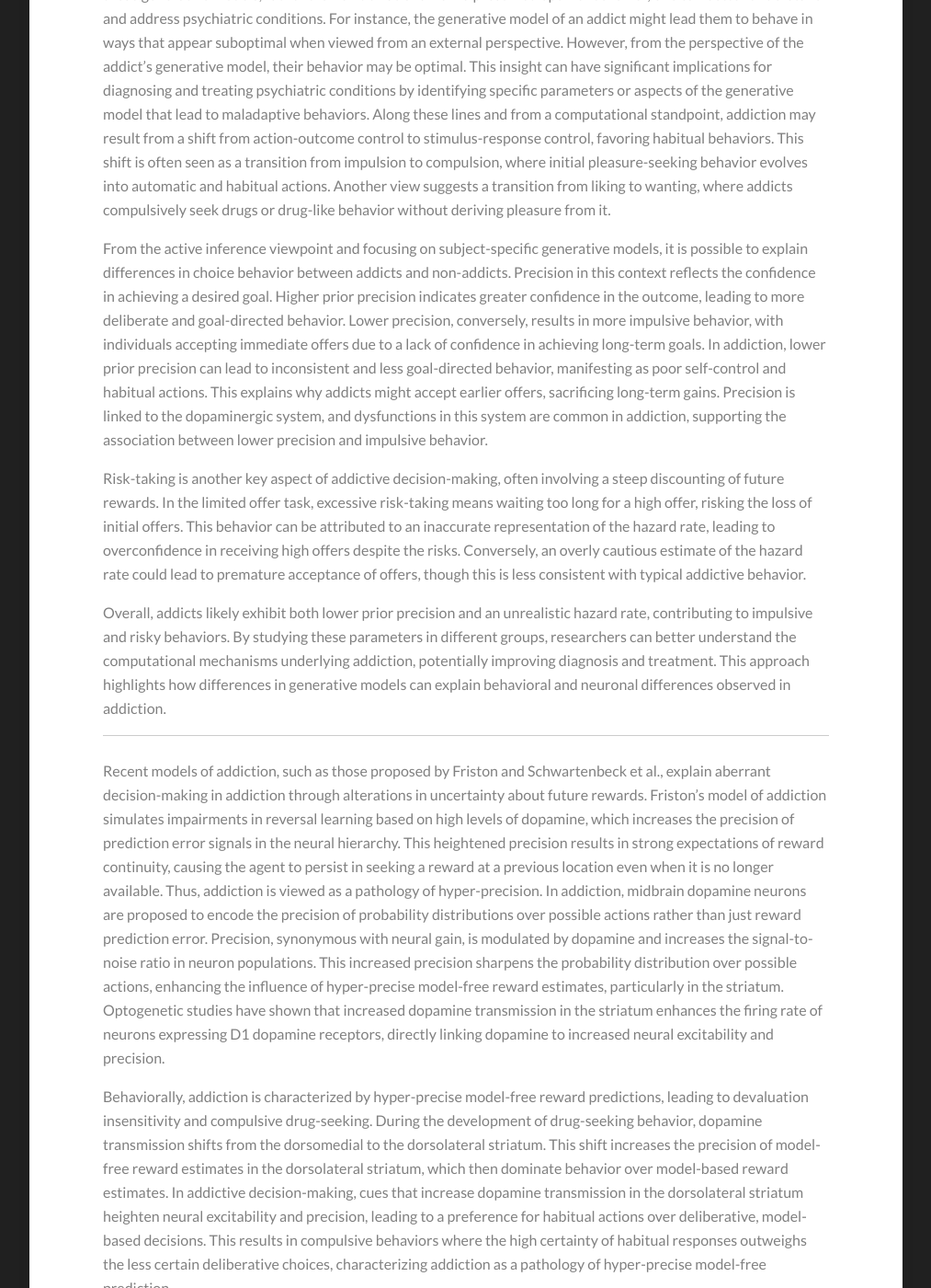
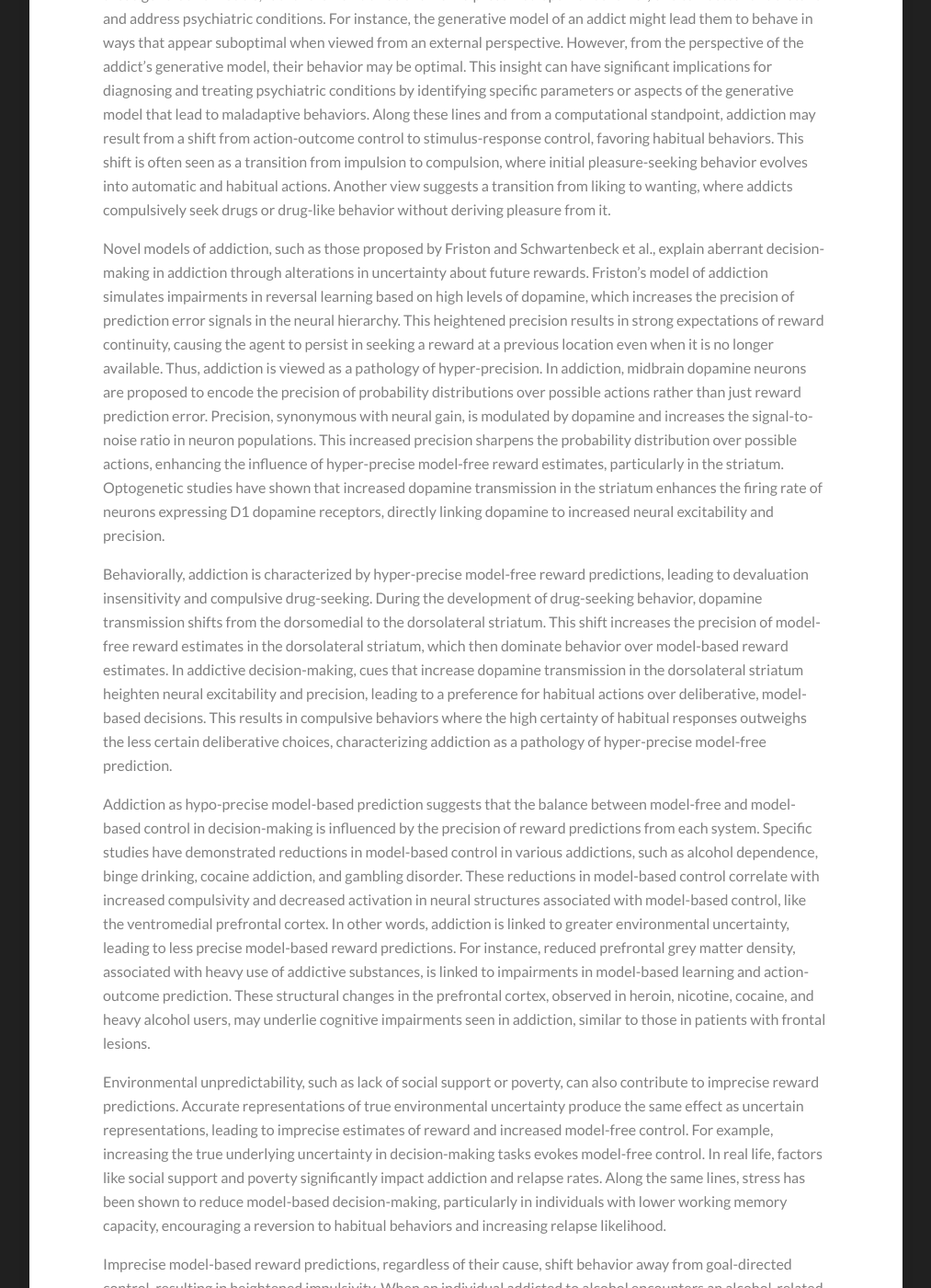
Before and after one commit to Kamran-Afzali/Kamran-Afzali.github.io, a Jekyll site: the page built from _posts/2025-10-25-FEP_SUD.md, in a window 1280 px wide and 1400 px high, scrolled down 2110 px. Shown: the whole window at 92% size, without its empty margins (133-1146 px from the left). Built offline with Jekyll 4.4.1, drawn with Linux system fonts in a browser that asks for light colours; our own code applies the rules of GitHub Pages for plain Markdown files.

Commit message:
Update 2025-10-25-FEP_SUD.md

```diff
--- a/_posts/2025-10-25-FEP_SUD.md
+++ b/_posts/2025-10-25-FEP_SUD.md
@@ -21,15 +21,7 @@ Suboptimal behavior can arise from two potential causes: failures in the inferen
 
 
 
-From the active inference viewpoint and focusing on subject-specific generative models, it is possible to explain differences in choice behavior between addicts and non-addicts. Precision in this context reflects the confidence in achieving a desired goal. Higher prior precision indicates greater confidence in the outcome, leading to more deliberate and goal-directed behavior. Lower precision, conversely, results in more impulsive behavior, with individuals accepting immediate offers due to a lack of confidence in achieving long-term goals. In addiction, lower prior precision can lead to inconsistent and less goal-directed behavior, manifesting as poor self-control and habitual actions. This explains why addicts might accept earlier offers, sacrificing long-term gains. Precision is linked to the dopaminergic system, and dysfunctions in this system are common in addiction, supporting the association between lower precision and impulsive behavior.
-
-Risk-taking is another key aspect of addictive decision-making, often involving a steep discounting of future rewards. In the limited offer task, excessive risk-taking means waiting too long for a high offer, risking the loss of initial offers. This behavior can be attributed to an inaccurate representation of the hazard rate, leading to overconfidence in receiving high offers despite the risks. Conversely, an overly cautious estimate of the hazard rate could lead to premature acceptance of offers, though this is less consistent with typical addictive behavior.
-
-Overall, addicts likely exhibit both lower prior precision and an unrealistic hazard rate, contributing to impulsive and risky behaviors. By studying these parameters in different groups, researchers can better understand the computational mechanisms underlying addiction, potentially improving diagnosis and treatment. This approach highlights how differences in generative models can explain behavioral and neuronal differences observed in addiction.
-
-______________________________________
-
-Recent models of addiction, such as those proposed by Friston and Schwartenbeck et al., explain aberrant decision-making in addiction through alterations in uncertainty about future rewards. Friston's model of addiction simulates impairments in reversal learning based on high levels of dopamine, which increases the precision of prediction error signals in the neural hierarchy. This heightened precision results in strong expectations of reward continuity, causing the agent to persist in seeking a reward at a previous location even when it is no longer available. Thus, addiction is viewed as a pathology of hyper-precision. In addiction, midbrain dopamine neurons are proposed to encode the precision of probability distributions over possible actions rather than just reward prediction error. Precision, synonymous with neural gain, is modulated by dopamine and increases the signal-to-noise ratio in neuron populations. This increased precision sharpens the probability distribution over possible actions, enhancing the influence of hyper-precise model-free reward estimates, particularly in the striatum. Optogenetic studies have shown that increased dopamine transmission in the striatum enhances the firing rate of neurons expressing D1 dopamine receptors, directly linking dopamine to increased neural excitability and precision.
+Novel models of addiction, such as those proposed by Friston and Schwartenbeck et al., explain aberrant decision-making in addiction through alterations in uncertainty about future rewards. Friston's model of addiction simulates impairments in reversal learning based on high levels of dopamine, which increases the precision of prediction error signals in the neural hierarchy. This heightened precision results in strong expectations of reward continuity, causing the agent to persist in seeking a reward at a previous location even when it is no longer available. Thus, addiction is viewed as a pathology of hyper-precision. In addiction, midbrain dopamine neurons are proposed to encode the precision of probability distributions over possible actions rather than just reward prediction error. Precision, synonymous with neural gain, is modulated by dopamine and increases the signal-to-noise ratio in neuron populations. This increased precision sharpens the probability distribution over possible actions, enhancing the influence of hyper-precise model-free reward estimates, particularly in the striatum. Optogenetic studies have shown that increased dopamine transmission in the striatum enhances the firing rate of neurons expressing D1 dopamine receptors, directly linking dopamine to increased neural excitability and precision.
 
 Behaviorally, addiction is characterized by hyper-precise model-free reward predictions, leading to devaluation insensitivity and compulsive drug-seeking. During the development of drug-seeking behavior, dopamine transmission shifts from the dorsomedial to the dorsolateral striatum. This shift increases the precision of model-free reward estimates in the dorsolateral striatum, which then dominate behavior over model-based reward estimates. In addictive decision-making, cues that increase dopamine transmission in the dorsolateral striatum heighten neural excitability and precision, leading to a preference for habitual actions over deliberative, model-based decisions. This results in compulsive behaviors where the high certainty of habitual responses outweighs the less certain deliberative choices, characterizing addiction as a pathology of hyper-precise model-free prediction.
 
```
